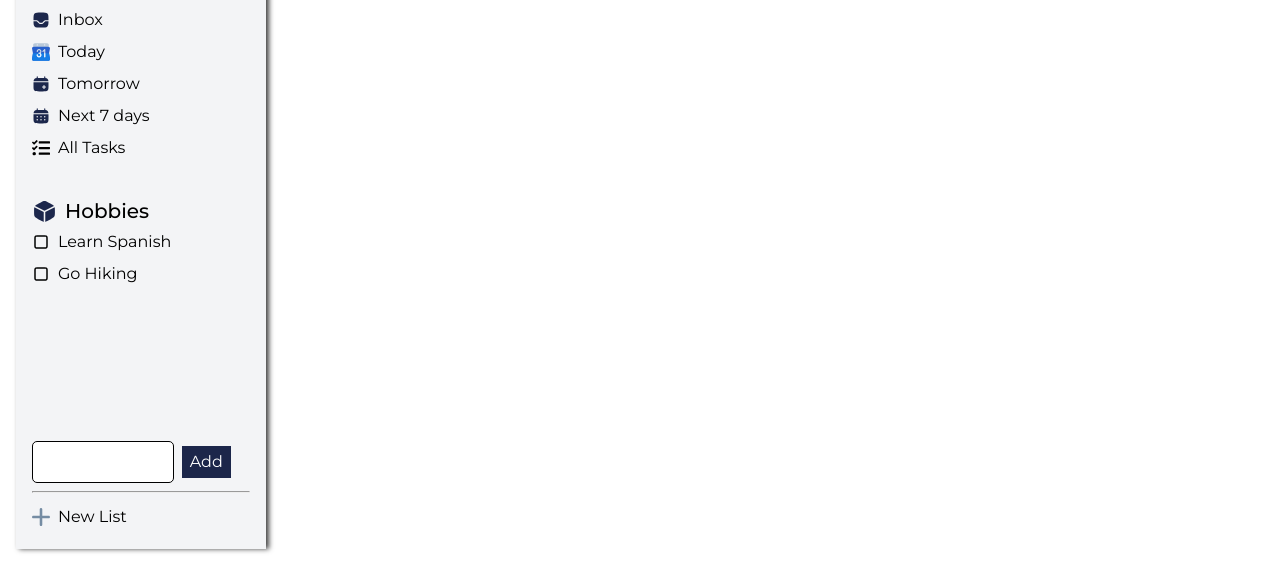
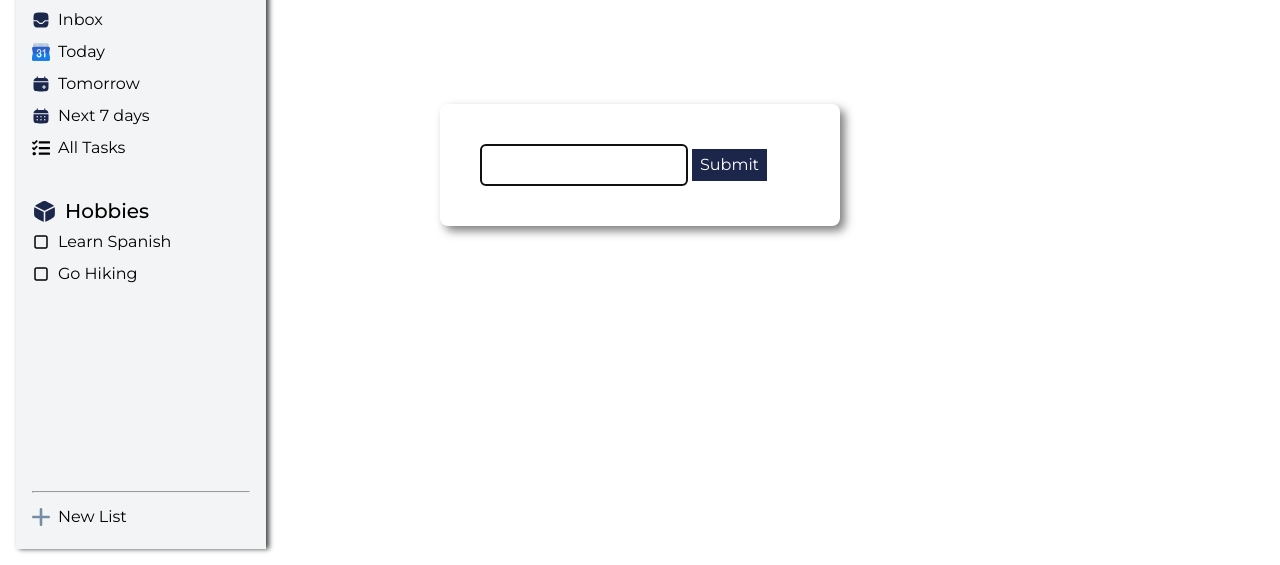
Before and after one commit to py-code314/to-do-list, a website built with webpack: page src/template.html in a window 1280 px wide. Both pictures are taken after a click on the button "New List". Shown: the part 235-800 px from the top of the page. Built offline with nearby package versions, Linux system fonts and the light colour scheme; files whose address does not match are found by name.

Commit message:
feat: Add generateForm() for reuse

```diff
--- a/src/index.js
+++ b/src/index.js
@@ -5,6 +5,7 @@ import './scripts/newTodo';
 import './scripts/filterTasks';
 import './scripts/addToProject';
 import './scripts/taskDetails'
+import './scripts/search'
 
 /* Import functions */
 import { displayNewTaskForm } from './scripts/newTask';
--- a/src/scripts/editTask.js
+++ b/src/scripts/editTask.js
@@ -1,5 +1,5 @@
 import { tasks } from './formData';
-import { generateForm } from './formUtils';
+import { generateTaskForm } from './formUtils';
 
 // Show Edit Form with prefilled values
 export function displayEditTaskForm(id) {
@@ -15,7 +15,7 @@ export function displayEditTaskForm(id) {
     titleError,
     dueDateError,
     cancelButton,
-  } = generateForm({
+  } = generateTaskForm({
     formHeading: 'Edit Task',
     titleValue: currentTask.title,
     descriptionValue: currentTask.description,
--- a/src/scripts/filterTasks.js
+++ b/src/scripts/filterTasks.js
@@ -1,5 +1,6 @@
 import { tasks } from './formData';
 import { displayTask } from './displayTask';
+import {displaySearchResults} from './search'
 const {
   format,
   compareAsc,
@@ -61,6 +62,8 @@ function displayAllTasks() {
   displayTask(tasks);
 }
 
+
+
 action.addEventListener('click', (event) => {
   if (event.target.id === 'today') {
     displayTodayTasks();
@@ -72,5 +75,7 @@ action.addEventListener('click', (event) => {
     displayInboxTasks();
   } else if (event.target.id === 'all-tasks') {
     displayAllTasks();
+  } else if (event.target.id === 'search') {
+    displaySearchResults()
   }
 });
--- a/src/scripts/formUtils.js
+++ b/src/scripts/formUtils.js
@@ -23,7 +23,7 @@ const statuses = [
 // Format today's date
 const today = format(new Date(), 'yyyy-MM-dd');
 
-export function generateForm({
+export function generateTaskForm({
   formHeading,
   titleValue,
   descriptionValue,
@@ -396,3 +396,54 @@ export function generateForm({
     cancelButton,
   };
 }
+
+export function generateForm() {
+  /* Dialog modal */
+  const modal = Object.assign(document.createElement('dialog'), {
+    className: 'modal modal--small',
+  });
+
+  /* Create Form */
+  const form = Object.assign(document.createElement('form'), {
+    className: 'form',
+    method: 'dialog',
+  });
+
+  /* Create container for input and button */
+  const inputButtonDiv = Object.assign(document.createElement('div'), {
+    className: 'form__div',
+  });
+
+  // Create title input
+  const titleInput = Object.assign(document.createElement('input'), {
+    id: 'title',
+    className: 'form__input',
+    type: 'text',
+    name: 'title',
+    required: true,
+    autofocus: true,
+  });
+
+  // Create Submit button
+  const submitButton = Object.assign(document.createElement('button'), {
+    id: 'submit',
+    className: 'button button--submit',
+    type: 'submit',
+    value: 'submit',
+    textContent: 'Submit',
+  });
+
+  // Add input, submit button to inputButtonDiv
+  inputButtonDiv.append(titleInput, submitButton);
+
+  // Add inputButtonDiv to form
+  form.appendChild(inputButtonDiv);
+
+  // Add form, modal to parent elements
+  modal.appendChild(form);
+  content.appendChild(modal);
+
+  modal.show()
+
+  return {form, submitButton}
+}
--- a/src/scripts/newProject.js
+++ b/src/scripts/newProject.js
@@ -2,6 +2,7 @@
 import boxIcon from '../assets/images/icon-box.svg';
 import removeIcon from '../assets/images/icon-remove.svg';
 import { tasks } from './formData';
+import { generateForm } from './formUtils';
 
 const newProjectDiv = document.querySelector('.new-project');
 
@@ -10,58 +11,21 @@ const projects = document.querySelector('#projects');
 export let categories = [{ id: 'inbox', value: 'inbox', text: 'Inbox' }];
 
 export function showNewProjectForm() {
-  /* Create Form */
-  const projectForm = Object.assign(document.createElement('form'), {
-    className: 'form new-project__form',
-    method: 'dialog',
-  });
+  const { form, submitButton } = generateForm();
 
-  /* Create Title field */
-  const titleField = Object.assign(document.createElement('div'), {
-    className: 'form__control new-project__form-control',
-  });
-
-  // Create Title Input
-  const titleInput = Object.assign(document.createElement('input'), {
-    id: 'title',
-    className: 'form__input new-project__form-input',
-    type: 'text',
-    name: 'title',
-    required: true,
-    autofocus: true,
-  });
-
-  // Create Submit button
-  const submitButton = Object.assign(document.createElement('button'), {
-    id: 'submit',
-    className: 'button button--submit',
-    type: 'submit',
-    value: 'submit',
-    textContent: 'Add',
-  });
-
-  // Add Input, Submit button to Title field
-  titleField.append(titleInput, submitButton);
-
-  // Add Title Field to Project Form
-  projectForm.appendChild(titleField);
-
-  // Add Project Form to New Project Div
-  newProjectDiv.appendChild(projectForm);
-
-  return { projectForm, submitButton };
+  return { form, submitButton };
 }
 
 const newProjectButton = document.querySelector('#new-project-button');
 
 newProjectButton.addEventListener('click', () => {
-  const { projectForm } = showNewProjectForm();
+  const { form } = showNewProjectForm();
 
-  projectForm.addEventListener('submit', (event) => {
+  form.addEventListener('submit', (event) => {
     event.preventDefault();
 
-    projectForm.style.display = 'none';
-    createNewProject(projectForm);
+    // form.style.display = 'none';
+    createNewProject(form);
   });
 });
 
@@ -151,15 +115,11 @@ function displayProjects() {
     // Add delete image to delete button
     removeButton.appendChild(removeImage);
 
-    // Add delete button titleButton div
-
-
     // Add title div and delete button to titleButton div
-    titleButtonDiv.append(projectTitleDiv, removeButton)
+    titleButtonDiv.append(projectTitleDiv, removeButton);
 
     // Add titleButton div to projectDiv
-    projectDiv.appendChild(titleButtonDiv)
-
+    projectDiv.appendChild(titleButtonDiv);
 
     // Create Project List Div
     const projectList = Object.assign(document.createElement('ul'), {
@@ -204,10 +164,8 @@ export function restoreProjectsFromLocalStorage() {
 
 restoreProjectsFromLocalStorage();
 
-
 projects.addEventListener('click', (event) => {
   if (event.target.parentNode.id === 'removeButton') {
     console.log('remove button clicked');
-
   }
-})
+});
--- a/src/scripts/newTask.js
+++ b/src/scripts/newTask.js
@@ -1,6 +1,6 @@
 /* Show Form when user clicks Add Task button */
 
-import { generateForm } from './formUtils';
+import { generateTaskForm } from './formUtils';
 
 export function displayNewTaskForm() {
   const {
@@ -11,7 +11,7 @@ export function displayNewTaskForm() {
     titleError,
     dueDateError,
     cancelButton,
-  } = generateForm({
+  } = generateTaskForm({
     formHeading: 'New Task',
     titleValue: '',
     descriptionValue: '',
--- /dev/null
+++ b/src/scripts/search.js
@@ -0,0 +1,9 @@
+import { generateForm } from "./formUtils";
+
+function showSearchForm() {
+  const {form} = generateForm()
+}
+export function displaySearchResults() {
+  console.log('show searched tasks');
+  showSearchForm()
+}
--- a/src/styles/styles.css
+++ b/src/styles/styles.css
@@ -13,7 +13,8 @@
   --space-900: 2rem;
   --space-1100: 2.5rem;
 
-  --width-dialog: 40.625rem;
+  --width-dialog-lg: 40.625rem;
+  --width-dialog-sm: 25rem;
 
   --ff-baskerville: 'Libre Baskerville', serif;
   --ff-montserrat: 'Montserrat', sans-serif;
@@ -251,7 +252,7 @@ body {
 
 /* Styles for dialog modal */
 .modal {
-  width: var(--width-dialog);
+  width: var(--width-dialog-lg);
   max-block-size: 95%;
   border: none;
   border-radius: var(--radius-2);
@@ -263,6 +264,10 @@ body {
   left: 50%;
   transform: translate(-50%, -50%);
   animation: popup 0.8s ease-in-out;
+}
+
+.modal--small {
+  width: var(--width-dialog-sm);
 }
 
 /* Animate dialog popup */
@@ -442,14 +447,14 @@ body {
 .button--edit,
 .button--delete,
 .button--details {
-  display: none;
+  visibility: hidden;
 }
 
 .task:hover .button--edit,
 .task:hover .button--delete,
 .project:hover .button--delete,
 .task:hover .button--details {
-  display: block;
+  visibility: visible;
 }
 
 /* New project styles */
```
